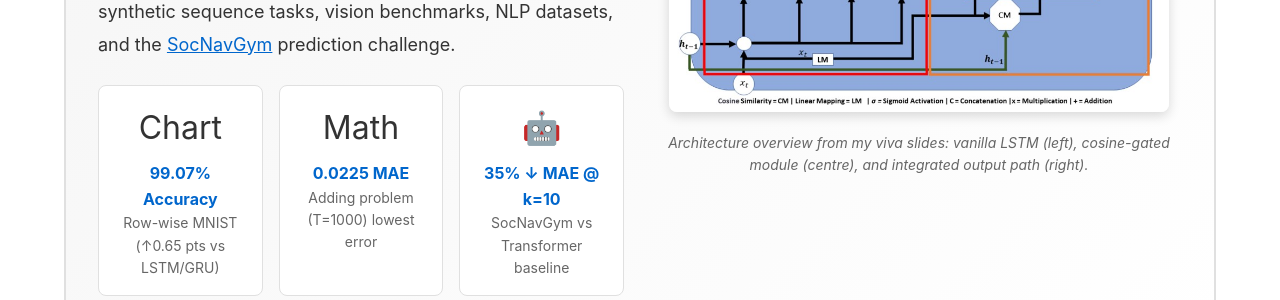
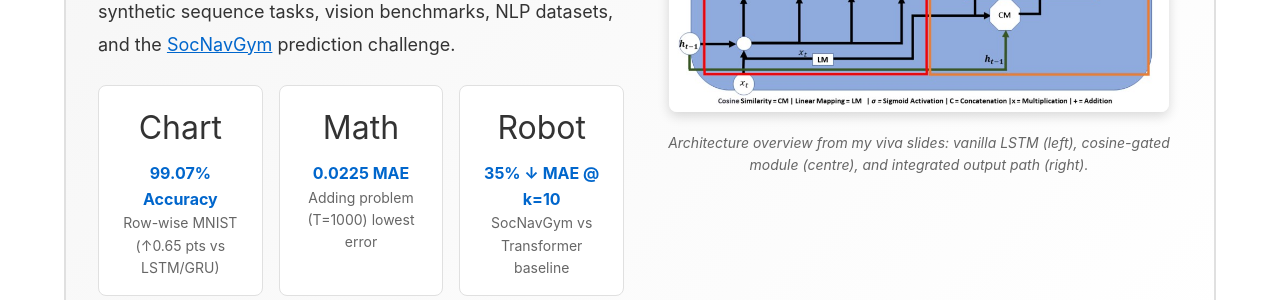
Before and after one commit to goodluckoguzie/goodluckoguzie.github.io, a Jekyll site: the page built from projects/cosine-gated-lstm.md, in a window 1280 px wide and 900 px high, scrolled down 851 px. Shown: the part 152-452 px from the top of the window. Built offline with Jekyll 4.4.1, drawn with Linux system fonts in a browser that asks for light colours.

Commit message:
Remove final emoji from cosine-gated-lstm page

```diff
--- a/projects/cosine-gated-lstm.md
+++ b/projects/cosine-gated-lstm.md
@@ -50,7 +50,7 @@
           <div class="quick-stats-item-label">Adding problem (T=1000) lowest error</div>
         </div>
         <div class="quick-stats-item">
-          <div class="quick-stats-item-icon">🤖</div>
+          <div class="quick-stats-item-icon">Robot</div>
           <div class="quick-stats-item-value">35% ↓ MAE @ k=10</div>
           <div class="quick-stats-item-label">SocNavGym vs Transformer baseline</div>
         </div>
```
